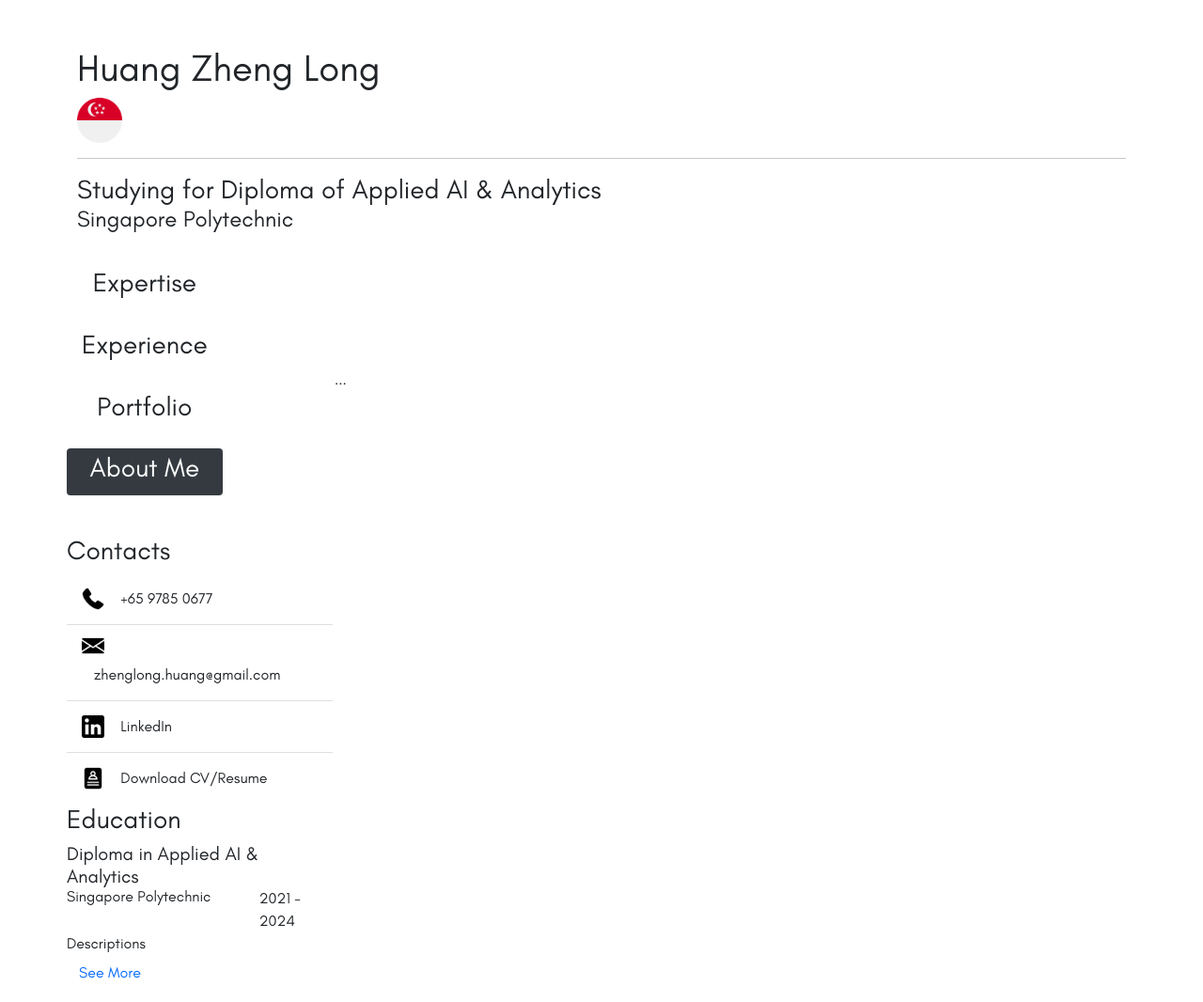
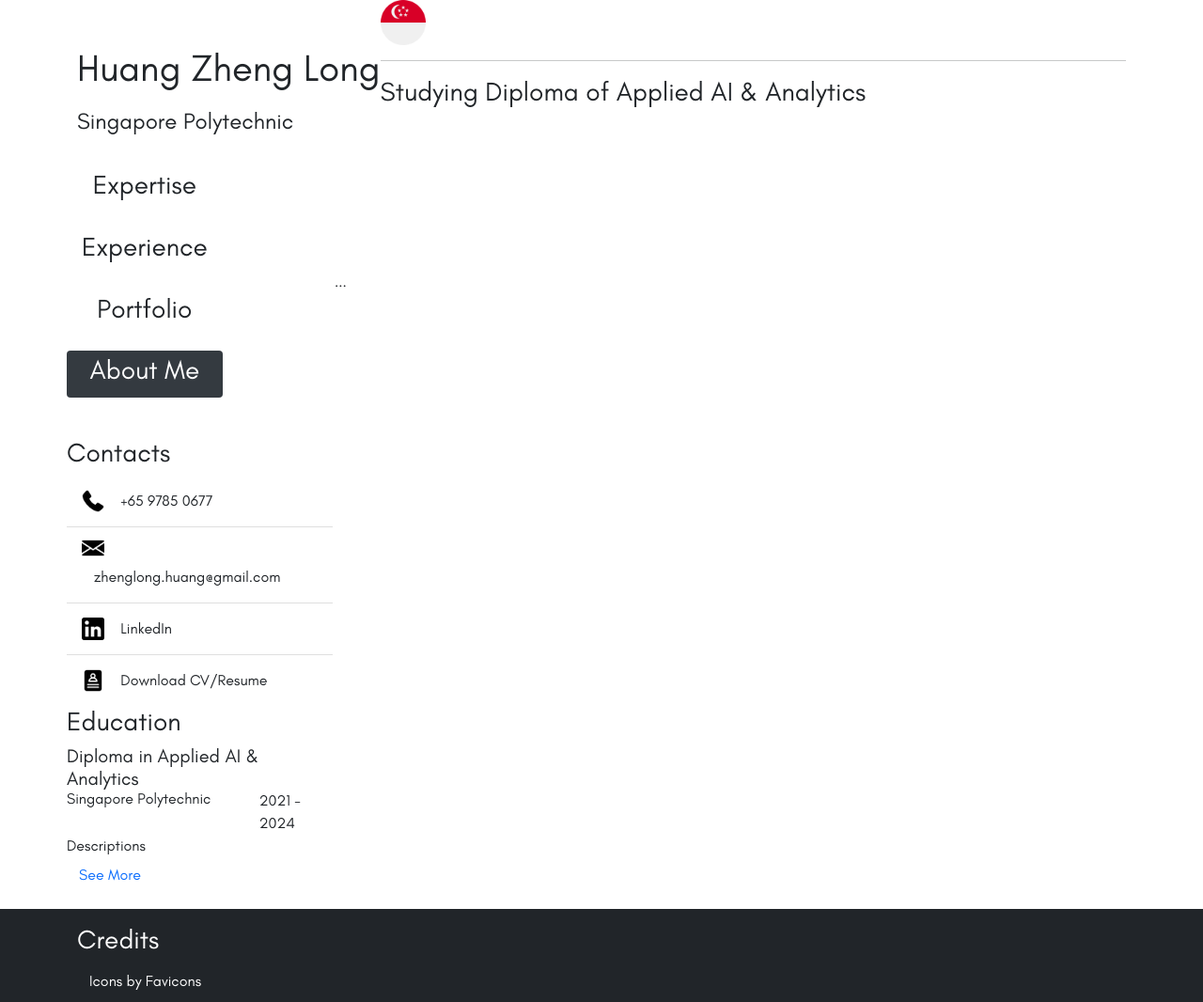
Before and after one commit to FrostWarlock/frostwarlock.github.io, a plain HTML site: page index.html in a window 1280 px wide. Shown: the top 1066 px of the page at 94% size. Drawn offline with nearby package versions, Linux system fonts and the light colour scheme.

Commit message:
Update index.html

```diff
--- a/index.html
+++ b/index.html
@@ -15,10 +15,10 @@
 <header>
     <div class="container">
         <!-- Insert Name, Role and Organisation Here -->
-        <h1 class="mt-5">Huang Zheng Long</h1>
+        <h1 class="mt-5" style="float:inline-start">Huang Zheng Long</h1>
         <img src="/img/iconSingapore.png" alt="Singapore Icon" style="width:48px;height:48px;">
-        <hr />
-        <h3 class="mb-0">Studying for Diploma of Applied AI & Analytics</h3>
+        <hr \>
+        <h3 class="mb-0">Studying Diploma of Applied AI & Analytics</h3>
         <h4 class="mt-0">Singapore Polytechnic</h4>
     </div>
 </header>
```
